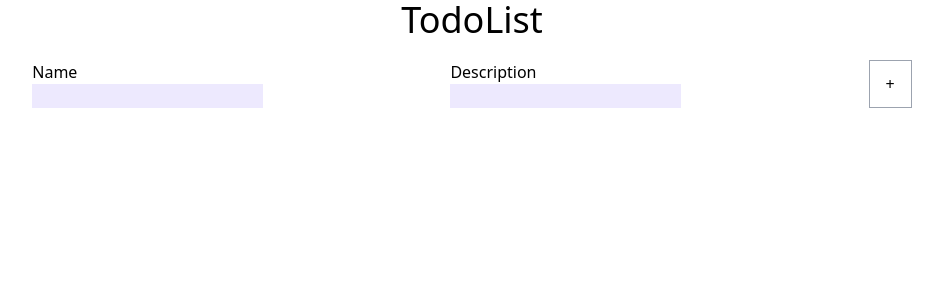
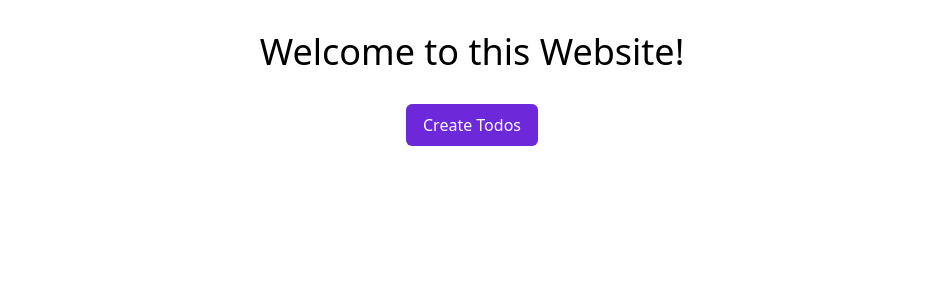
Before and after one commit to PlatzerT/nextjs-todolist, a Next.js app: page / in a window 1280 px wide. Shown: the top 300 px of the page, without its empty margins (168-1111 px from the left). Built offline with nearby package versions, Linux system fonts and the light colour scheme.

Commit message:
📂 re-structured the files; implemented deleting

```diff
--- a/components/Layout.js
+++ b/components/Layout.js
@@ -1,8 +1,5 @@
 export default function Layout({ children }) {
   return (
-    <div className="container mx-auto w-5/6">
-      <p className="text-4xl text-center">TodoList</p>
-      {children}
-    </div>
+    <div className="container max-w-screen-md mx-auto mt-8">{children}</div>
   );
 }
--- a/components/Todo.js
+++ b/components/Todo.js
@@ -1,15 +1,31 @@
 import Link from 'next/link';
+import { useState } from 'react';
 
 export default function Todo({ todo }) {
-  const { name, description, id } = todo;
+  const { name, description } = todo;
+  const [isComplete, setIsComplete] = useState(false);
+
+  function toggleTodo() {
+    setIsComplete(!isComplete);
+  }
+
   return (
-    <div>
-      <Link href={`/todos/${id}`}>
-        <div className="border border-gray-100 shadow-sm p-6 hover:border-gray-600 hover:shadow-md transition duration-75 ease-in-out cursor-pointer">
-          <h2 className="text-2xl">{name}</h2>
-          <p className="text-gray-600 mt-2">{description}</p>
-        </div>
-      </Link>
+    <div
+      onClick={toggleTodo}
+      className="flex flex-row justify-between content-center flex-grow border border-gray-100 shadow-sm p-6 hover:border-gray-600 hover:shadow-md transition duration-75 ease-in-out cursor-pointer"
+    >
+      <div className="self-center">
+        <h2 className="text-2xl text-purple-900">{name}</h2>
+        <p className="text-purple-400 mt-2">{description}</p>
+      </div>
+
+      <div className="self-center flex flex-row content-center space-x-4">
+        {isComplete && (
+          <p className="text-xs bg-green-500 text-white font-bold self-center p-1">
+            COMPLETE
+          </p>
+        )}
+      </div>
     </div>
   );
 }
--- a/components/TodoList.js
+++ /dev/null
@@ -1,12 +0,0 @@
-import Todo from './Todo';
-
-export default function TodoList({ todoList }) {
-  return (
-    <div className="flex mt-6 flex-col space-y-5">
-      {todoList.map((todo, index) => {
-        todo['id'] = index;
-        return <Todo key={index} todo={todo} />;
-      })}
-    </div>
-  );
-}
--- a/package.json
+++ b/package.json
@@ -8,7 +8,7 @@
     "start": "next start"
   },
   "dependencies": {
-    "next": "10.1.3",
+    "next": "^10.1.3",
     "react": "17.0.2",
     "react-dom": "17.0.2"
   },
--- a/pages/index.js
+++ b/pages/index.js
@@ -1,53 +1,14 @@
-import Head from 'next/head';
-import { useState } from 'react';
-import TodoList from '../components/TodoList';
+import Link from 'next/link';
 
 export default function Home() {
-  const [name, setName] = useState('');
-  const [description, setDescription] = useState('');
-  const [todoList, setTodoList] = useState([]);
-
-  function createTodo(e) {
-    e.preventDefault();
-    setTodoList((oldTodoList) => [...oldTodoList, { name, description }]);
-
-    setName('');
-    setDescription('');
-    console.log(todoList);
-  }
-
   return (
-    <div className="my-5">
-      <form onSubmit={createTodo} className="flex flex-row justify-around">
-        <label>
-          Name<br></br>
-          <input
-            type="text"
-            value={name}
-            className="bg-purple-100"
-            onChange={(e) => setName(e.target.value)}
-          ></input>
-        </label>
-        <label>
-          Description<br></br>
-          <input
-            type="text"
-            value={description}
-            className="bg-purple-100"
-            onChange={(e) => setDescription(e.target.value)}
-          ></input>
-        </label>
-
-        <button
-          type="submit"
-          className="border border-gray-400 px-4 hover:bg-purple-700 hover:border-transparent hover:text-white transistion duration-75 ease-in-out"
-        >
-          +
+    <div className="flex flex-col space-y-8 text-center">
+      <h1 className="text-4xl">Welcome to this Website!</h1>
+      <Link href="/todos">
+        <button className="self-center border border-transparent bg-purple-700 text-white py-2 px-4 rounded-md hover:border-purple-700 hover:bg-white hover:text-black transition duration-75 ease-in-out">
+          Create Todos
         </button>
-      </form>
-      <ul>
-        <TodoList todoList={todoList} />
-      </ul>
+      </Link>
     </div>
   );
 }
--- /dev/null
+++ b/pages/todos.js
@@ -0,0 +1,78 @@
+import { useState } from 'react';
+import Todo from '../components/Todo';
+
+export default function TodoPage() {
+  const [name, setName] = useState('');
+  const [description, setDescription] = useState('');
+  const [todoList, setTodoList] = useState([]);
+
+  function createTodo(e) {
+    e.preventDefault();
+    setTodoList((oldTodoList) => [...oldTodoList, { name, description }]);
+    setName('');
+    setDescription('');
+  }
+
+  function removeTodo(index) {
+    setTodoList((oldTodoList) => [
+      ...oldTodoList.slice(0, index),
+      ...oldTodoList.slice(index + 1),
+    ]);
+  }
+  return (
+    <div className="my-5">
+      <form onSubmit={createTodo} className="flex flex-row justify-between">
+        <label>
+          Name<br></br>
+          <input
+            type="text"
+            value={name}
+            className="bg-purple-100"
+            onChange={(e) => setName(e.target.value)}
+          ></input>
+        </label>
+        <label>
+          Description<br></br>
+          <input
+            type="text"
+            value={description}
+            className="bg-purple-100"
+            onChange={(e) => setDescription(e.target.value)}
+          ></input>
+        </label>
+
+        <button
+          type="submit"
+          className="border border-gray-400 px-4 hover:bg-purple-700 hover:border-transparent hover:text-white transistion duration-75 ease-in-out"
+        >
+          +
+        </button>
+      </form>
+      <hr className="my-4"></hr>
+      <div className="flex mt-6 flex-col space-y-5">
+        {todoList.map((todo, index) => {
+          return (
+            <div
+              key={index}
+              className="flex flex-row justify-between space-x-8"
+            >
+              <Todo todo={todo} />
+              <button
+                onClick={() => removeTodo(index)}
+                className="h-10 line-height-adjustment self-center border border-transparent p-4 bg-red-700 text-white hover:bg-white hover:border-transparent hover:border-red-700 hover:text-black transistion duration-75 ease-in-out"
+              >
+                -
+              </button>
+            </div>
+          );
+        })}
+      </div>
+
+      <style jsx>{`
+        .line-height-adjustment {
+          line-height: 0;
+        }
+      `}</style>
+    </div>
+  );
+}
--- a/pages/todos/[id].js
+++ /dev/null
@@ -1,14 +0,0 @@
-import { userRouter } from 'next/router';
-
-export async function getStaticPaths() {
-  const router = userRouter();
-  console.log(router.query);
-}
-
-export async function getStaticProps({ params }) {
-  console.log(params);
-}
-
-export default function TodoPage() {
-  return <div>ok</div>;
-}
```
Also changed, not shown: 1 other file (tests, documents, lock files or other folders).
